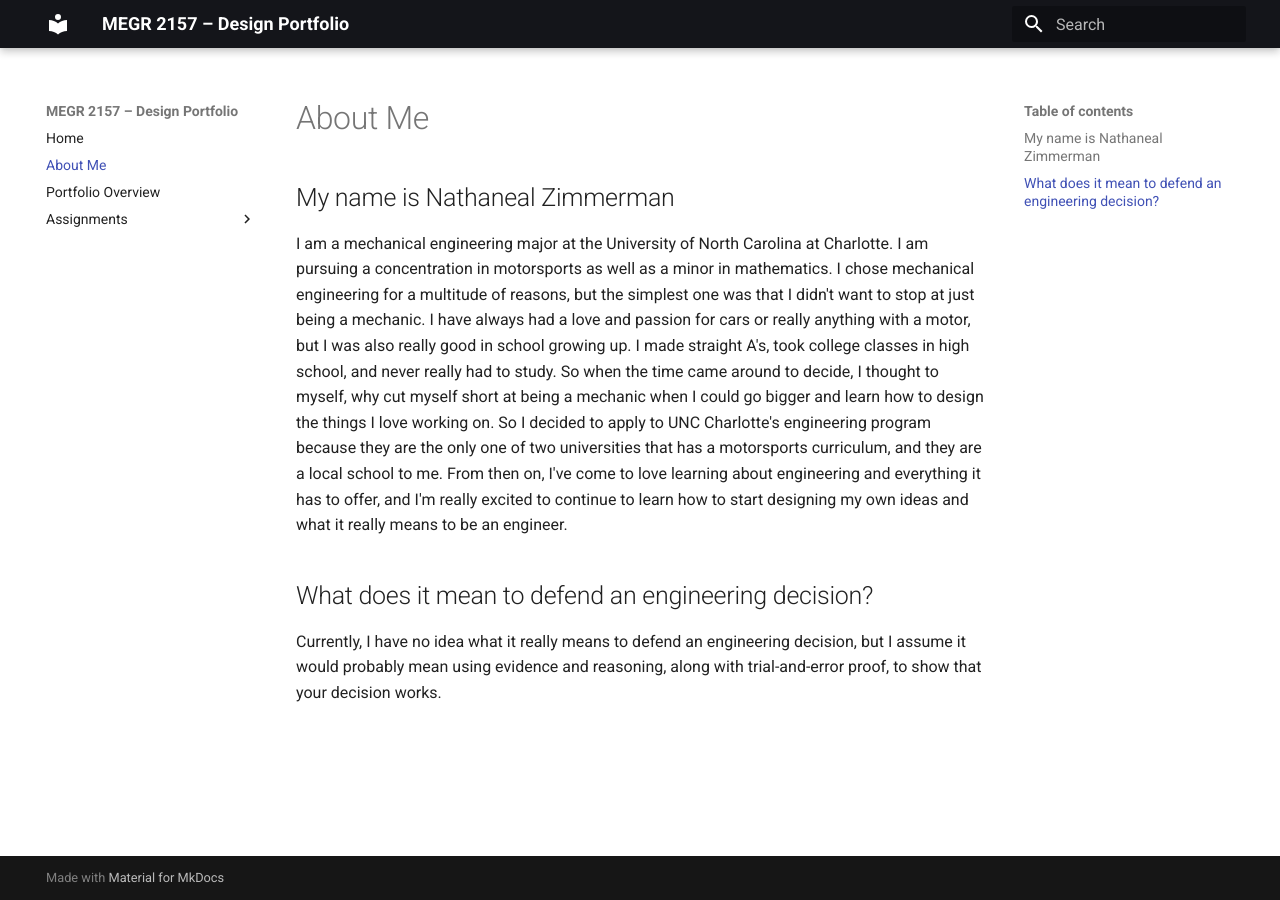
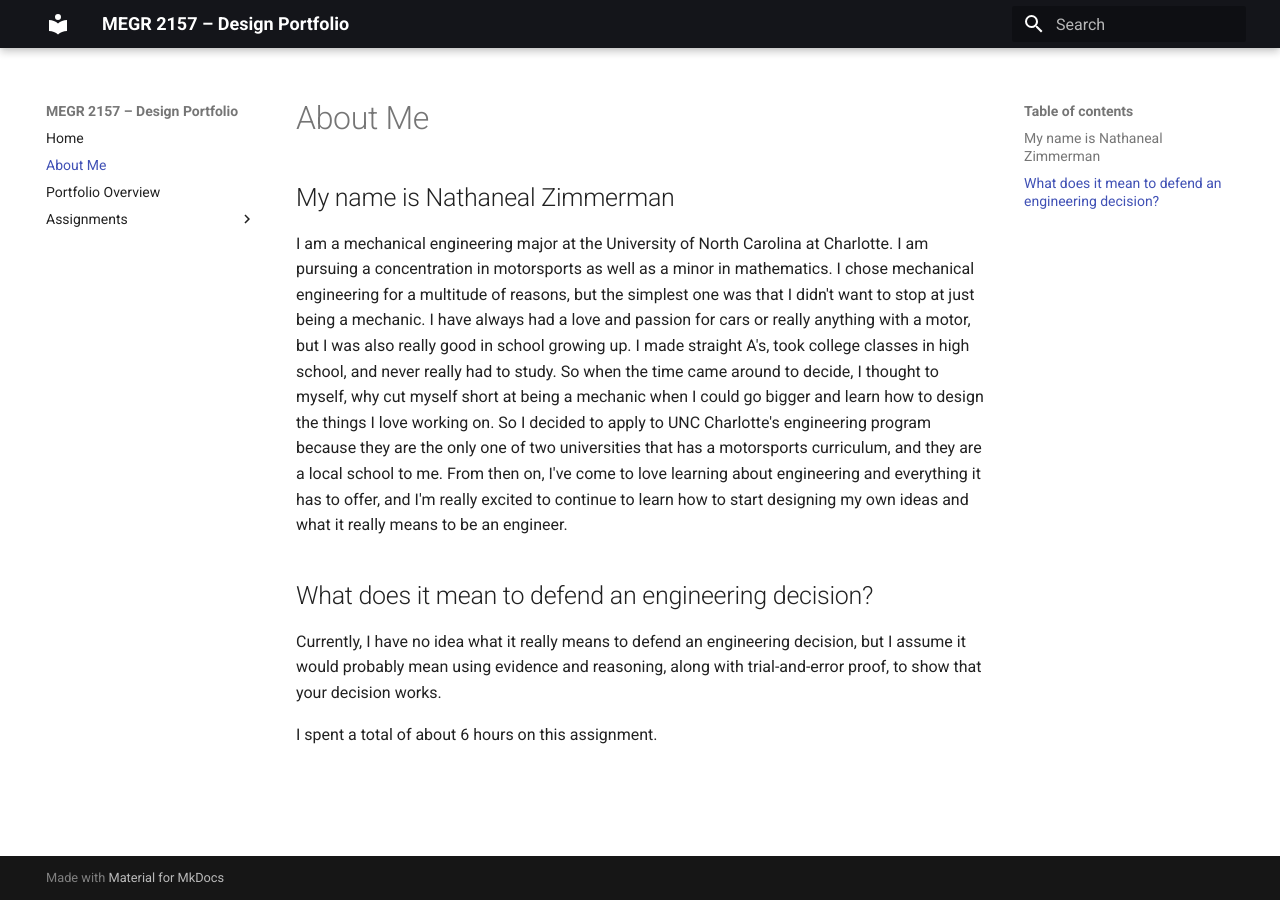
Before and after one commit to NathanZimmy/megr2156-portfolio, an MkDocs documentation site: the page built from docs/aboutme/index.md, in a window 1280 px wide. Built offline with MkDocs 1.6.1 and Material for MkDocs 9.7.7, drawn with Linux system fonts in a browser that asks for light colours.

Commit message:
Update index.md

```diff
--- a/docs/aboutme/index.md
+++ b/docs/aboutme/index.md
@@ -4,3 +4,6 @@ I am a mechanical engineering major at the University of North Carolina at Charl
 
 ## What does it mean to defend an engineering decision?
 Currently, I have no idea what it really means to defend an engineering decision, but I assume it would probably mean using evidence and reasoning, along with trial-and-error proof, to show that your decision works.
+
+
+I spent a total of about 6 hours on this assignment.
```
